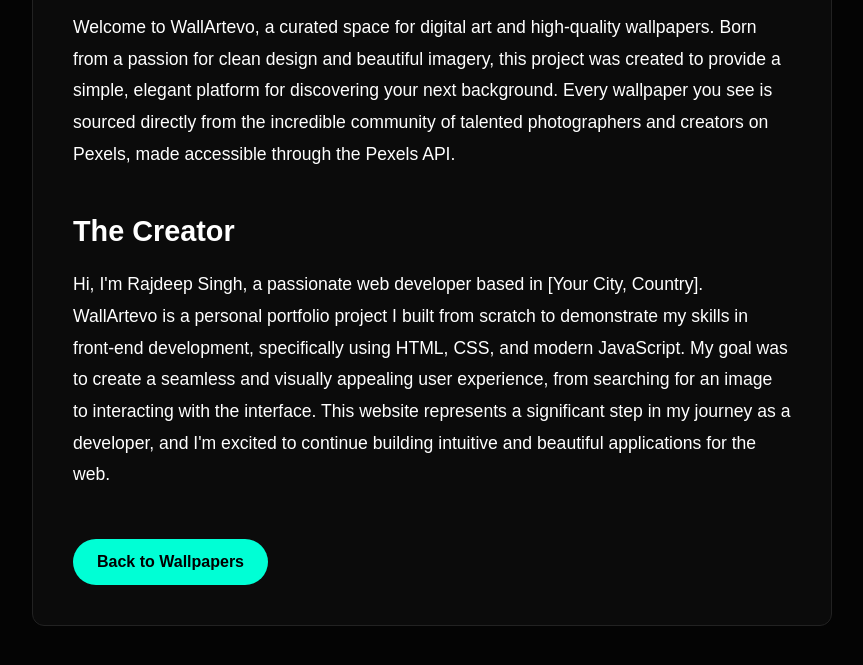
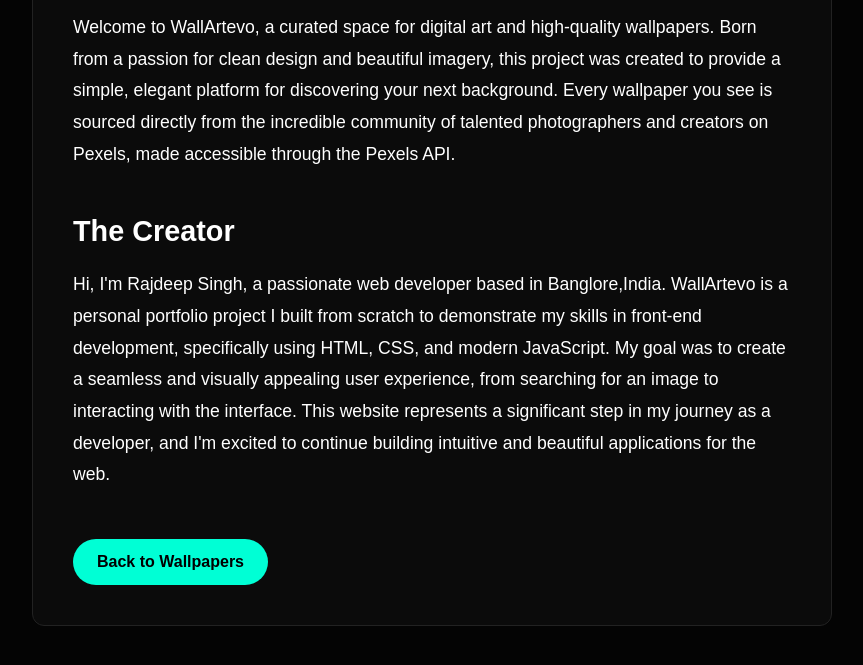
Before and after one commit to itsrajdeep/Wallpaper-Website, a plain HTML site: page about.html in a window 1280 px wide. Shown: the part 211-876 px from the top of the page, without its empty margins (208-1071 px from the left). Drawn offline with Linux system fonts and the light colour scheme.

Commit message:
Update About page with new creator bio

```diff
--- a/about.html
+++ b/about.html
@@ -18,7 +18,7 @@
             </p>
 
         <h2>The Creator</h2>
-        <p>Hi, I'm Rajdeep Singh, a passionate web developer based in [Your City, Country].
+        <p>Hi, I'm Rajdeep Singh, a passionate web developer based in Banglore,India.
             WallArtevo is a personal portfolio project I built from scratch to demonstrate my skills in front-end development,
             specifically using HTML, CSS, and modern JavaScript. My goal was to create a seamless and visually appealing user
             experience, from searching for an image to interacting with the interface. This website represents a significant
```
